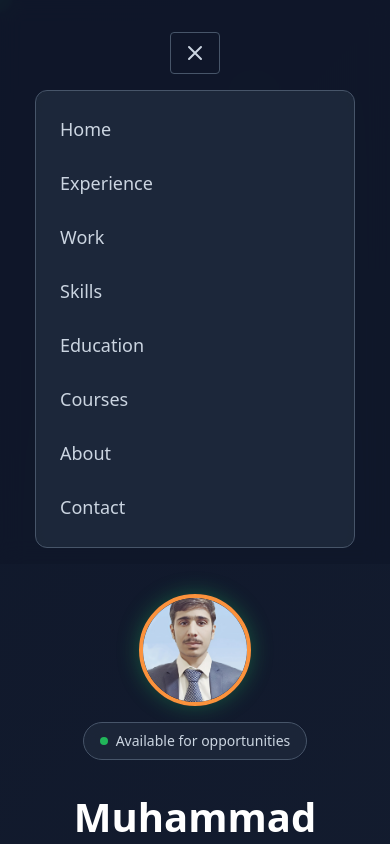
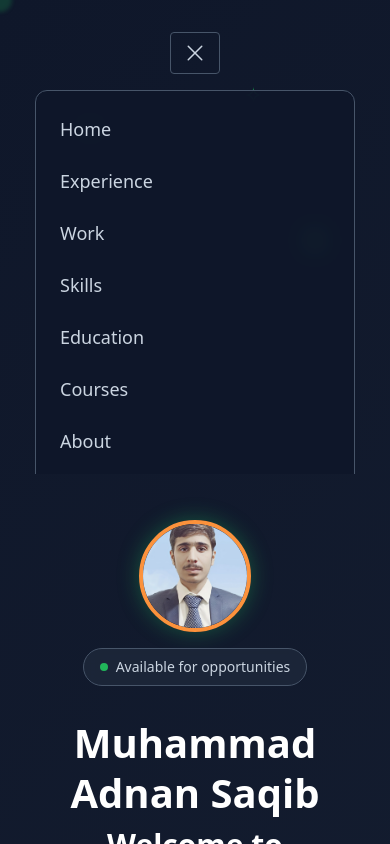
Before and after one commit to AdnanSaqib123/adnans-showcase, a React (Vite) app: page / in a window 390 px wide. Both pictures are taken after a click on the button 195 px from the left and 53 px from the top of the page. Shown: the top 844 px of the page. Built offline with nearby package versions, Linux system fonts and the light colour scheme.

Commit message:
fixed responsiveness issue & added animation

```diff
--- a/src/components/Navbar.jsx
+++ b/src/components/Navbar.jsx
@@ -1,8 +1,11 @@
-import React, { useState, useEffect } from 'react';
+import React, { useState, useEffect, useRef } from 'react';
+import { List, X } from 'phosphor-react';
 
 const Navbar = () => {
   const [activeSection, setActiveSection] = useState('home');
   const [menuOpen, setMenuOpen] = useState(false);
+  const menuRef = useRef(null);
+  const buttonRef = useRef(null);
 
   const navItems = [
     { id: 'home', label: 'Home' },
@@ -19,9 +22,31 @@ const Navbar = () => {
     const element = document.getElementById(sectionId);
     if (element) {
       element.scrollIntoView({ behavior: 'smooth' });
-      setMenuOpen(false); // Close menu on mobile after click
+      setMenuOpen(false);
     }
   };
+
+  // Handle click outside to close menu
+  useEffect(() => {
+    const handleClickOutside = (event) => {
+      if (
+        menuRef.current &&
+        !menuRef.current.contains(event.target) &&
+        buttonRef.current &&
+        !buttonRef.current.contains(event.target)
+      ) {
+        setMenuOpen(false);
+      }
+    };
+
+    if (menuOpen) {
+      document.addEventListener('mousedown', handleClickOutside);
+    }
+
+    return () => {
+      document.removeEventListener('mousedown', handleClickOutside);
+    };
+  }, [menuOpen]);
 
   useEffect(() => {
     const handleScroll = () => {
@@ -42,56 +67,67 @@ const Navbar = () => {
   }, []);
 
   return (
-    <nav className="sticky top-0 z-[1000] flex flex-col items-center pt-8 pb-4 bg-slate-900/80 backdrop-blur-md w-full">
+    <nav className="sticky top-0 z-[1000] flex flex-col items-center pt-8 pb-4 w-full">
       {/* Hamburger button for mobile */}
       <button
-        className="sm:hidden flex items-center px-3 py-2 rounded text-slate-300 border border-slate-600 focus:outline-none mb-2"
+        ref={buttonRef}
+        className="sm:hidden flex items-center px-3 py-2 rounded text-slate-300 border border-slate-600 focus:outline-none mb-2 hover:bg-slate-800/50 transition-all duration-200"
         aria-label={menuOpen ? 'Close menu' : 'Open menu'}
         onClick={() => setMenuOpen(!menuOpen)}
       >
-        <svg
-          className="fill-current h-6 w-6"
-          viewBox="0 0 24 24"
-        >
-          {menuOpen ? (
-            <path d="M6 18L18 6M6 6l12 12" stroke="currentColor" strokeWidth="2" strokeLinecap="round" />
-          ) : (
-            <path d="M4 6h16M4 12h16M4 18h16" stroke="currentColor" strokeWidth="2" strokeLinecap="round" />
-          )}
-        </svg>
+        <div className="relative w-6 h-6">
+          <div className={`absolute inset-0 transition-all duration-300 ${menuOpen ? 'rotate-180 opacity-0' : 'rotate-0 opacity-100'}`}>
+            <List size={24} />
+          </div>
+          <div className={`absolute inset-0 transition-all duration-300 ${menuOpen ? 'rotate-0 opacity-100' : 'rotate-180 opacity-0'}`}>
+            <X size={24} />
+          </div>
+        </div>
       </button>
 
       {/* Nav links for desktop */}
-      <div className="hidden sm:flex gap-4 sm:gap-6 md:gap-8 bg-slate-800/80 backdrop-blur-md rounded-full px-4 sm:px-8 py-2 border border-slate-600 flex-wrap max-w-full overflow-x-auto">
+      <div className="hidden sm:flex gap-4 sm:gap-6 md:gap-8 bg-slate-900/90 backdrop-blur-md rounded-full px-4 sm:px-8 py-2 border border-slate-600 flex-wrap max-w-full overflow-x-auto">
         {navItems.map((item) => (
           <button
             key={item.id}
             onClick={() => scrollToSection(item.id)}
-            className={`text-slate-300 font-medium transition-colors duration-300 cursor-pointer border-b-2 border-transparent bg-none outline-none text-base px-2 py-1
+            className={`text-slate-300 font-medium transition-all duration-300 cursor-pointer bg-none outline-none text-base px-2 py-1 relative group
               hover:text-green-500 focus:text-green-500
-              ${activeSection === item.id ? 'text-green-500 border-green-500' : ''}`}
+             `}
           >
             {item.label}
+            {/* Animated underline */}
+            <span className="absolute bottom-0 left-0 w-0 h-0.5 bg-green-500 transition-all duration-300 group-hover:w-full"></span>
           </button>
         ))}
       </div>
 
       {/* Nav links for mobile dropdown */}
-      {menuOpen && (
-        <div className="sm:hidden flex flex-col gap-2 bg-slate-800/95 backdrop-blur-md rounded-xl px-4 py-4 border border-slate-600 w-11/12 max-w-xs mt-2 animate-fade-in">
-          {navItems.map((item) => (
+      <div
+        ref={menuRef}
+        className={`sm:hidden overflow-hidden transition-all duration-300 ease-in-out w-11/12 max-w-xs mt-2 ${menuOpen
+          ? 'max-h-96 opacity-100 transform translate-y-0'
+          : 'max-h-0 opacity-0 transform -translate-y-2'
+          }`}
+      >
+        <div className="flex flex-col gap-2 bg-slate-900/90 backdrop-blur-md rounded-xl px-4 py-4 border border-slate-600">
+          {navItems.map((item, index) => (
             <button
               key={item.id}
               onClick={() => scrollToSection(item.id)}
-              className={`text-slate-300 font-medium transition-colors duration-300 cursor-pointer border-b-2 border-transparent bg-none outline-none text-lg px-2 py-2 text-left
-                hover:text-green-500 focus:text-green-500
-                ${activeSection === item.id ? 'text-green-500 border-green-500' : ''}`}
+              className={`text-slate-300 font-medium transition-all duration-300 cursor-pointer bg-none outline-none text-lg px-2 py-2 text-left hover:text-green-500 focus:text-green-500 hover:bg-slate-700/50 rounded-lg transform transition-transform relative group ${menuOpen ? 'translate-x-0 opacity-100' : 'translate-x-4 opacity-0'
+                }`}
+              style={{
+                transitionDelay: menuOpen ? `${index * 50}ms` : '0ms'
+              }}
             >
               {item.label}
+              {/* Animated underline for mobile */}
+              <span className="absolute bottom-1 left-2 w-0 h-0.5 bg-green-500 transition-all duration-300 group-hover:w-[calc(100%-16px)]"></span>
             </button>
           ))}
         </div>
-      )}
+      </div>
     </nav>
   );
 };
```
